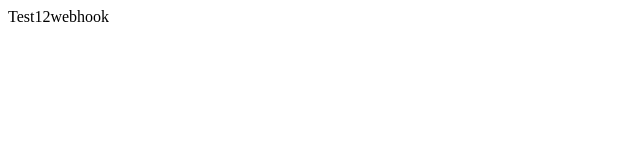
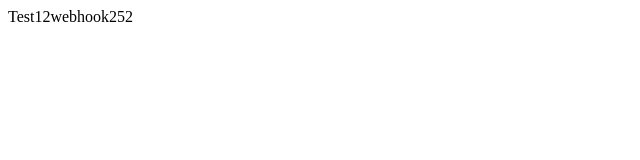
Before and after one commit to Valentin-alix/automation_deployment, a plain HTML site: page templates/index.html in a window 1280 px wide. Shown: the full height of the page, 0-640 px from the left. Drawn offline with Linux system fonts and the light colour scheme.

Commit message:
update test

```diff
--- a/templates/index.html
+++ b/templates/index.html
@@ -7,6 +7,6 @@
     <title>Document</title>
 </head>
 <body>
-    Test12webhook
+    Test12webhook252
 </body>
 </html>
```
